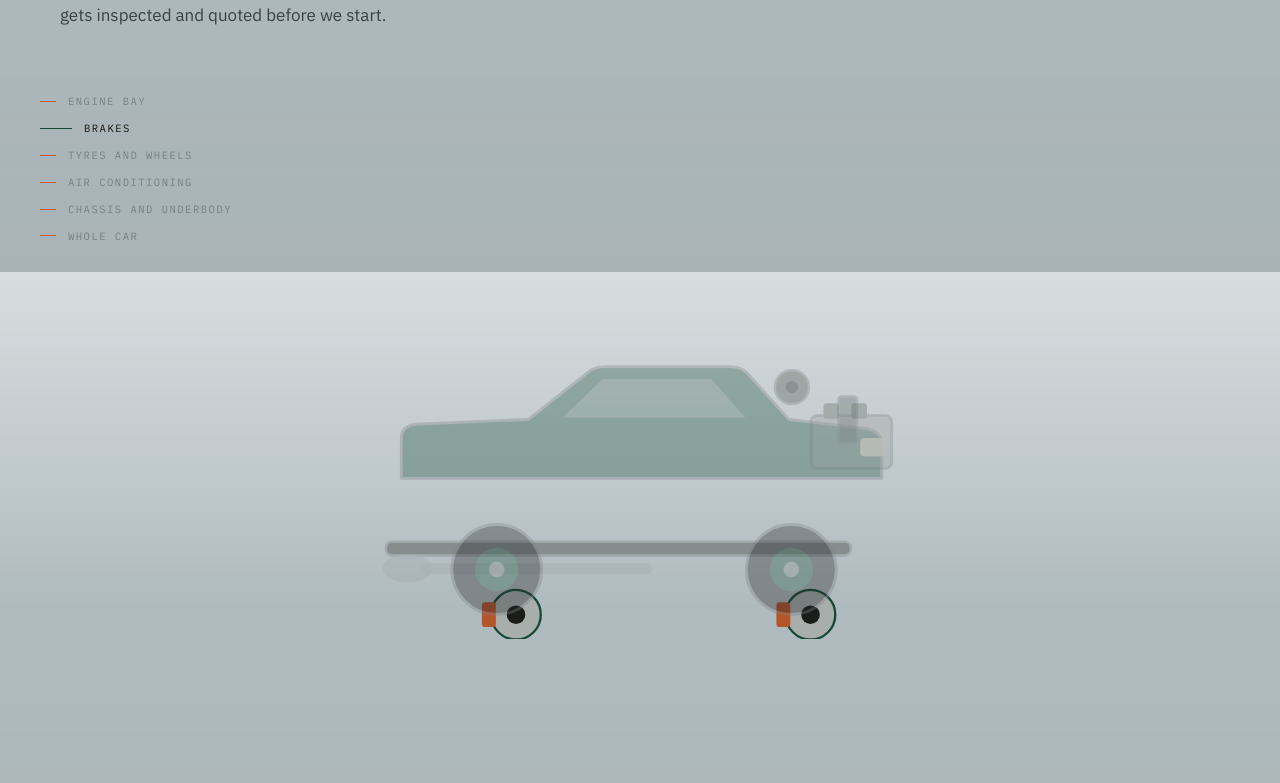
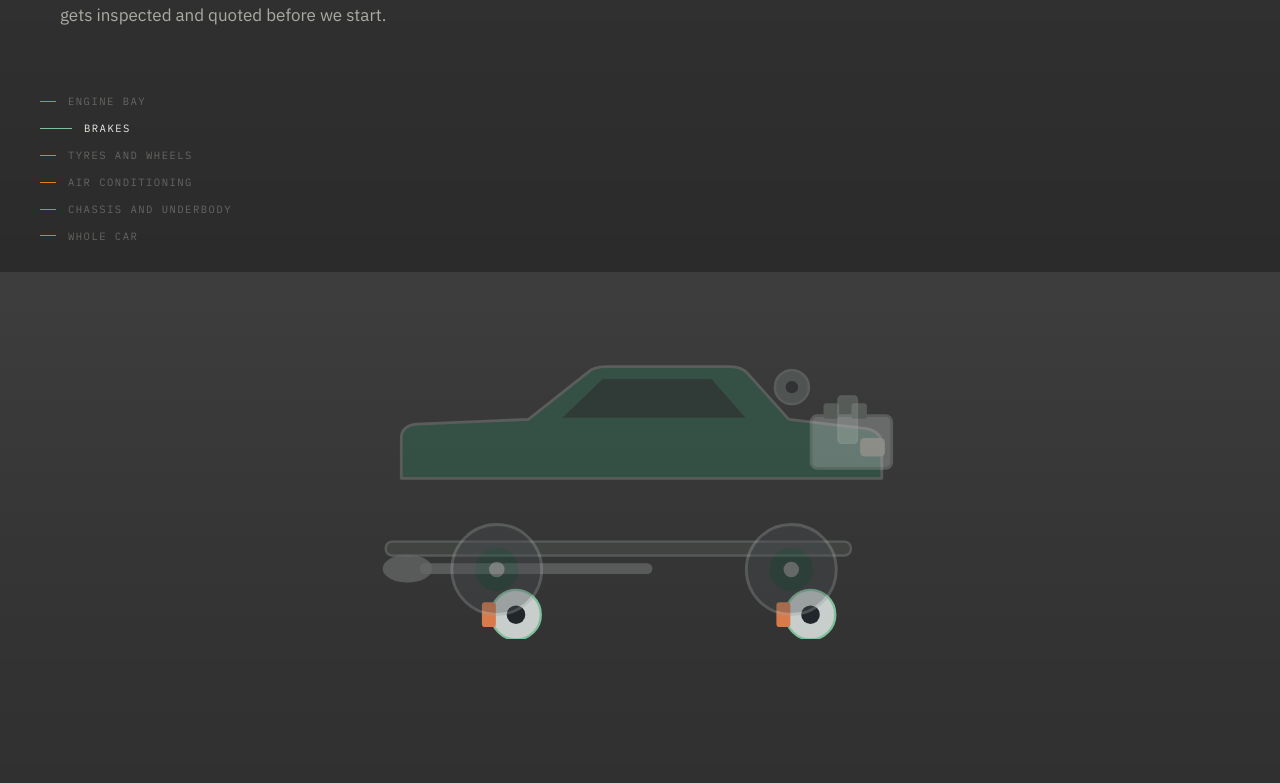
Before and after one commit to Rohitn96/Garage, a Next.js app: page / in a window 1280 px wide. Shown: the part 1328-2111 px from the top of the page. Built offline with nearby package versions, Linux system fonts and the light colour scheme.

Commit message:
More colour changes

```diff
--- a/app/globals.css
+++ b/app/globals.css
@@ -14,19 +14,18 @@
     line-height: 1.6;
 
     /*
-     * A soft vertical fall across the platinum: light off the top, a shade
-     * deeper at the foot. Fixed, so it does not travel with the scroll — the
-     * pinned car sits against a stable ground rather than a moving one.
+     * A soft vertical fall across the ground: a touch of lift off the top, a
+     * shade deeper at the foot. Fixed, so it does not travel with the scroll —
+     * the pinned car sits against a stable ground rather than a moving one.
      *
-     * The dark end is capped at 5%: at 9% the foot of the gradient pushed the
-     * green accent to 4.30:1, under AA. The gradient must stay inside the
-     * contrast budget of the palette sitting on it, not just look right.
+     * Kept inside the palette's contrast budget rather than tuned by eye: the
+     * dark end cannot drag the accent or the body text under AA.
      */
     background-image: linear-gradient(
       180deg,
-      rgba(255, 255, 255, 0.5) 0%,
-      rgba(255, 255, 255, 0) 42%,
-      rgba(28, 38, 44, 0.05) 100%
+      rgba(255, 255, 255, 0.05) 0%,
+      rgba(255, 255, 255, 0) 45%,
+      rgba(0, 0, 0, 0.16) 100%
     );
     background-attachment: fixed;
   }
--- a/app/layout.tsx
+++ b/app/layout.tsx
@@ -39,8 +39,8 @@ export const metadata: Metadata = {
 };
 
 export const viewport: Viewport = {
-  themeColor: "#B0BBBF",
-  colorScheme: "light",
+  themeColor: "#333333",
+  colorScheme: "dark",
 };
 
 export default function RootLayout({ children }: { children: React.ReactNode }) {
--- a/components/car/CarModel.tsx
+++ b/components/car/CarModel.tsx
@@ -9,9 +9,9 @@ import { CAR_PARTS, type CarPart } from "./carParts";
 import { REGION_ANCHORS, SERVICE_GROUPS, type CarRegionId } from "@/data/services";
 import { ServiceNames } from "./ServiceNames";
 
-const HIGHLIGHT = new Color("#174A35");
+const HIGHLIGHT = new Color("#7FBF9B");
 /** Unfocused parts wash toward this, a shade off the paper ground. */
-const WASH = new Color("#9BA5A9");
+const WASH = new Color("#4A4D4C");
 
 /** How far a part travels when its own region is the one being named. */
 const FOCUSED_SPREAD = 1;
@@ -141,7 +141,7 @@ function PartLabel({ region }: { region: CarRegionId }) {
               ? "translate(3rem, -50%)"
               : "translate(calc(-100% - 3rem), -50%)",
           textShadow:
-            "0 0 10px #B0BBBF, 0 0 10px #B0BBBF, 0 0 3px #B0BBBF, 0 0 3px #B0BBBF",
+            "0 0 10px #333333, 0 0 10px #333333, 0 0 3px #333333, 0 0 3px #333333",
         }}
       >
         <ServiceNames
--- a/components/car/CarScene.tsx
+++ b/components/car/CarScene.tsx
@@ -63,8 +63,8 @@ export function CarScene({
 
       {/* Studio lighting for a pale ground: a broad soft key, a cool sky fill,
           and a low bounce standing in for light coming back off the floor. */}
-      <ambientLight intensity={1.15} />
-      <hemisphereLight args={["#FFFFFF", "#C8C4B6", 1.5]} />
+      <ambientLight intensity={0.75} />
+      <hemisphereLight args={["#FFFFFF", "#2A2A2A", 1.1]} />
       <directionalLight
         position={[6, 10, 6]}
         intensity={2.6}
@@ -89,7 +89,7 @@ export function CarScene({
       */}
       <mesh rotation={[-Math.PI / 2, 0, 0]} position={[0, -0.56, 0]} receiveShadow>
         <circleGeometry args={[60, 48]} />
-        <shadowMaterial transparent opacity={0.16} color="#141A21" />
+        <shadowMaterial transparent opacity={0.3} color="#0B0F0D" />
       </mesh>
     </Canvas>
   );
--- a/components/car/ExplodedDiagram.tsx
+++ b/components/car/ExplodedDiagram.tsx
@@ -60,10 +60,10 @@ export function ExplodedDiagram({
   activeRegion: CarRegionId | null;
   className?: string;
 }) {
-  const accent = "#174A35";
-  const paint = "#1F5540";
-  const edge = "#7C848A";
-  const metal = "#9AA0A0";
+  const accent = "#7FBF9B";
+  const paint = "#2E7C5B";
+  const edge = "#9AA29F";
+  const metal = "#C2C7C7";
 
   const strokeFor = (id: CarRegionId) => (activeRegion === id ? accent : edge);
 
@@ -76,7 +76,7 @@ export function ExplodedDiagram({
     >
       {/* Underbody: floor pan, exhaust, muffler */}
       <Region id="underbody" explode={explode} activeRegion={activeRegion}>
-        <rect x="52" y="146" width="300" height="9" rx="4" fill="#2B2F2A" stroke={strokeFor("underbody")} strokeWidth="1.5" />
+        <rect x="52" y="146" width="300" height="9" rx="4" fill="#585E58" stroke={strokeFor("underbody")} strokeWidth="1.5" />
         <rect x="74" y="160" width="150" height="7" rx="3.5" fill={metal} opacity="0.75" />
         <ellipse cx="66" cy="163.5" rx="16" ry="9" fill={metal} opacity="0.75" />
       </Region>
@@ -90,31 +90,31 @@ export function ExplodedDiagram({
           strokeWidth="1.8"
           strokeLinejoin="round"
         />
-        <path d="M176 74 L246 74 L268 99 L150 99 Z" fill="#7E9188" opacity="0.55" />
-        <rect x="342" y="112" width="16" height="12" rx="3" fill="#D8CFAE" opacity="0.9" />
+        <path d="M176 74 L246 74 L268 99 L150 99 Z" fill="#1B2A24" opacity="0.75" />
+        <rect x="342" y="112" width="16" height="12" rx="3" fill="#E4DCBE" opacity="0.9" />
       </Region>
 
       {/* Climate: condenser + blower */}
       <Region id="climate" explode={explode} activeRegion={activeRegion}>
-        <rect x="316" y="98" width="12" height="30" rx="2" fill="#5F6B64" stroke={strokeFor("climate")} strokeWidth="1.5" />
-        <circle cx="286" cy="92" r="11" fill="#4A5750" stroke={strokeFor("climate")} strokeWidth="1.5" />
-        <circle cx="286" cy="92" r="4" fill="#1A1D19" />
+        <rect x="316" y="98" width="12" height="30" rx="2" fill="#8D9A93" stroke={strokeFor("climate")} strokeWidth="1.5" />
+        <circle cx="286" cy="92" r="11" fill="#78857E" stroke={strokeFor("climate")} strokeWidth="1.5" />
+        <circle cx="286" cy="92" r="4" fill="#22262A" />
       </Region>
 
       {/* Engine bay */}
       <Region id="engine" explode={explode} activeRegion={activeRegion}>
         <rect x="292" y="104" width="52" height="34" rx="4" fill={metal} stroke={strokeFor("engine")} strokeWidth="1.8" />
-        <rect x="300" y="96" width="10" height="10" rx="2" fill="#5F6B64" />
-        <rect x="318" y="96" width="10" height="10" rx="2" fill="#5F6B64" />
+        <rect x="300" y="96" width="10" height="10" rx="2" fill="#8D9A93" />
+        <rect x="318" y="96" width="10" height="10" rx="2" fill="#8D9A93" />
       </Region>
 
       {/* Brakes: discs + calipers, behind the wheels */}
       <Region id="brakes" explode={explode} activeRegion={activeRegion}>
         {[110, 300].map((cx) => (
           <g key={cx}>
-            <circle cx={cx} cy="160" r="16" fill="#A8AEAC" stroke={strokeFor("brakes")} strokeWidth="1.5" />
-            <circle cx={cx} cy="160" r="6" fill="#1A1D19" />
-            <rect x={cx - 22} y="152" width="9" height="16" rx="2" fill="#B4552A" />
+            <circle cx={cx} cy="160" r="16" fill="#C8CECC" stroke={strokeFor("brakes")} strokeWidth="1.5" />
+            <circle cx={cx} cy="160" r="6" fill="#22262A" />
+            <rect x={cx - 22} y="152" width="9" height="16" rx="2" fill="#D97A4A" />
           </g>
         ))}
       </Region>
@@ -123,9 +123,9 @@ export function ExplodedDiagram({
       <Region id="wheels" explode={explode} activeRegion={activeRegion}>
         {[110, 300].map((cx) => (
           <g key={cx}>
-            <circle cx={cx} cy="160" r="29" fill="#24262A" stroke={strokeFor("wheels")} strokeWidth="1.8" />
+            <circle cx={cx} cy="160" r="29" fill="#4A4D52" stroke={strokeFor("wheels")} strokeWidth="1.8" />
             <circle cx={cx} cy="160" r="14" fill="#1F5540" />
-            <circle cx={cx} cy="160" r="5" fill="#8B928D" />
+            <circle cx={cx} cy="160" r="5" fill="#C2C7C7" />
           </g>
         ))}
       </Region>
--- a/tailwind.config.ts
+++ b/tailwind.config.ts
@@ -7,15 +7,15 @@ const config: Config = {
     // what separates a designed page from a themed template.
     extend: {
       colors: {
-        paper: "#B0BBBF",      // ground
-        panel: "#9FABB0",      // one step down, for insets
-        ink: "#15160F",        // near-black with a green cast
-        graphite: "#3A4045",   // secondary text
-        rule: "#B85F00",       // borders and frames
+        paper: "#333333",      // ground
+        panel: "#3C3C3C",      // one step UP, for insets
+        ink: "#EDEBE6",        // warm off-white
+        graphite: "#ABABA4",   // secondary text
+        rule: "#D97F1F",       // borders and frames
         pine: {
-          DEFAULT: "#174A35",  // accent: British racing green
-          deep: "#123D2C",
-          pale: "#D5E0DA",
+          DEFAULT: "#7FBF9B",  // accent: sage, lifted for a dark ground
+          deep: "#A6D7BC",
+          pale: "#2A3F35",
         },
       },
       fontFamily: {
```
Also changed, not shown: components/car/carParts.ts (+16 -16 lines).
